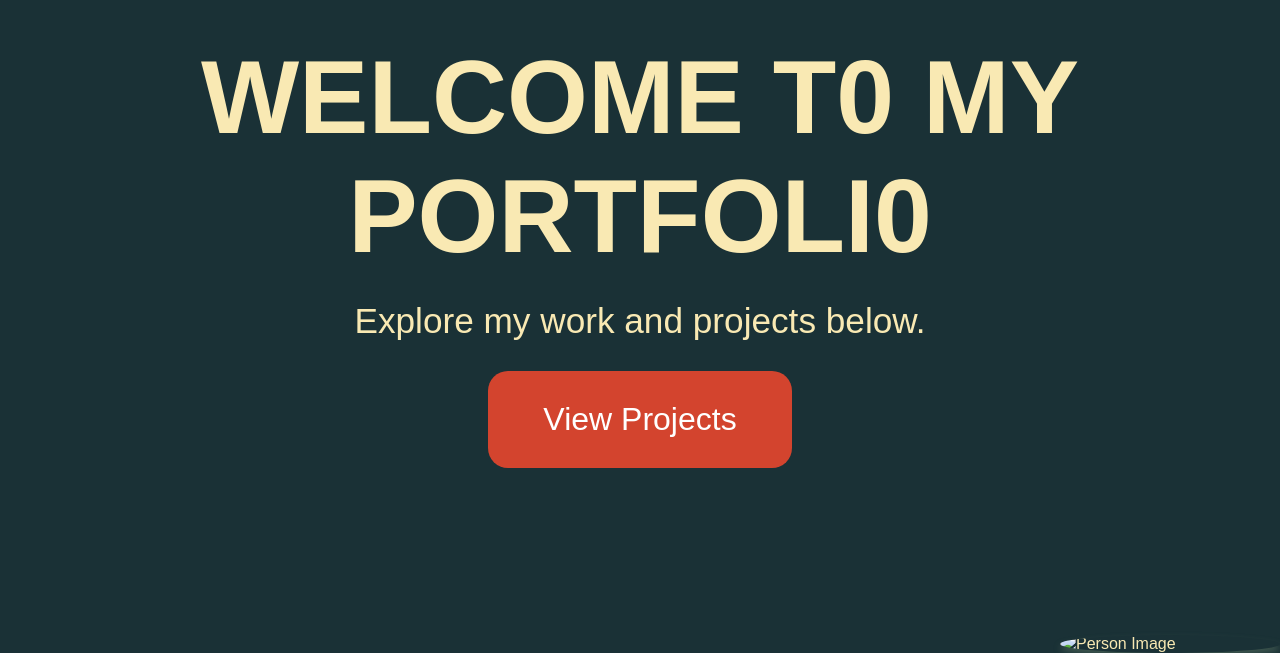
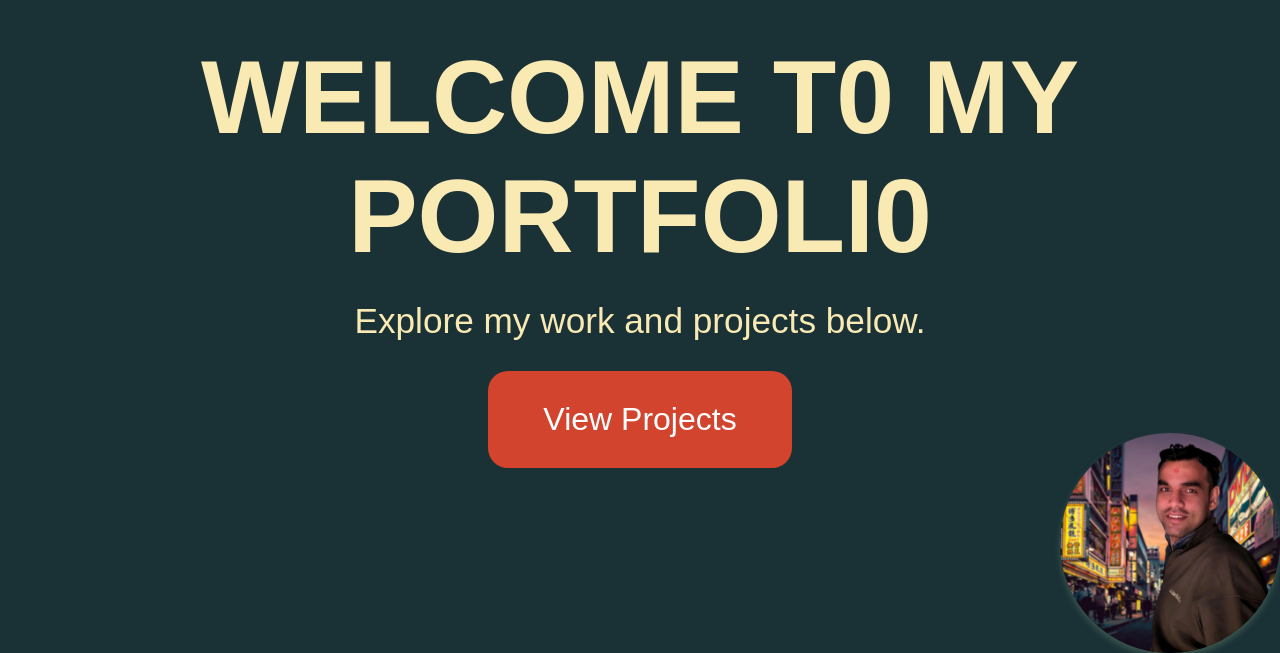
Before and after one commit to devp09/Himesh-Patel-Protfolio, a plain HTML site: page index.html in a window 1280 px wide. Shown: the part 147-800 px from the top of the page. Drawn offline with Linux system fonts and the light colour scheme.

Commit message:
Update index.html

```diff
--- a/index.html
+++ b/index.html
@@ -13,7 +13,7 @@
             <p>Explore my work and projects below.</p>
             <a href="/HTML/projects.html" class="btn" target="_blank">View Projects</a>
         </div>
-        <img src="/Assets/1710887200699-removebg-preview (1).png" alt="Person Image" class="person-image">
+        <img src="1710887200699-removebg-preview (1).png" alt="Person Image" class="person-image">
     </div>
 </body>
 </html>
```
